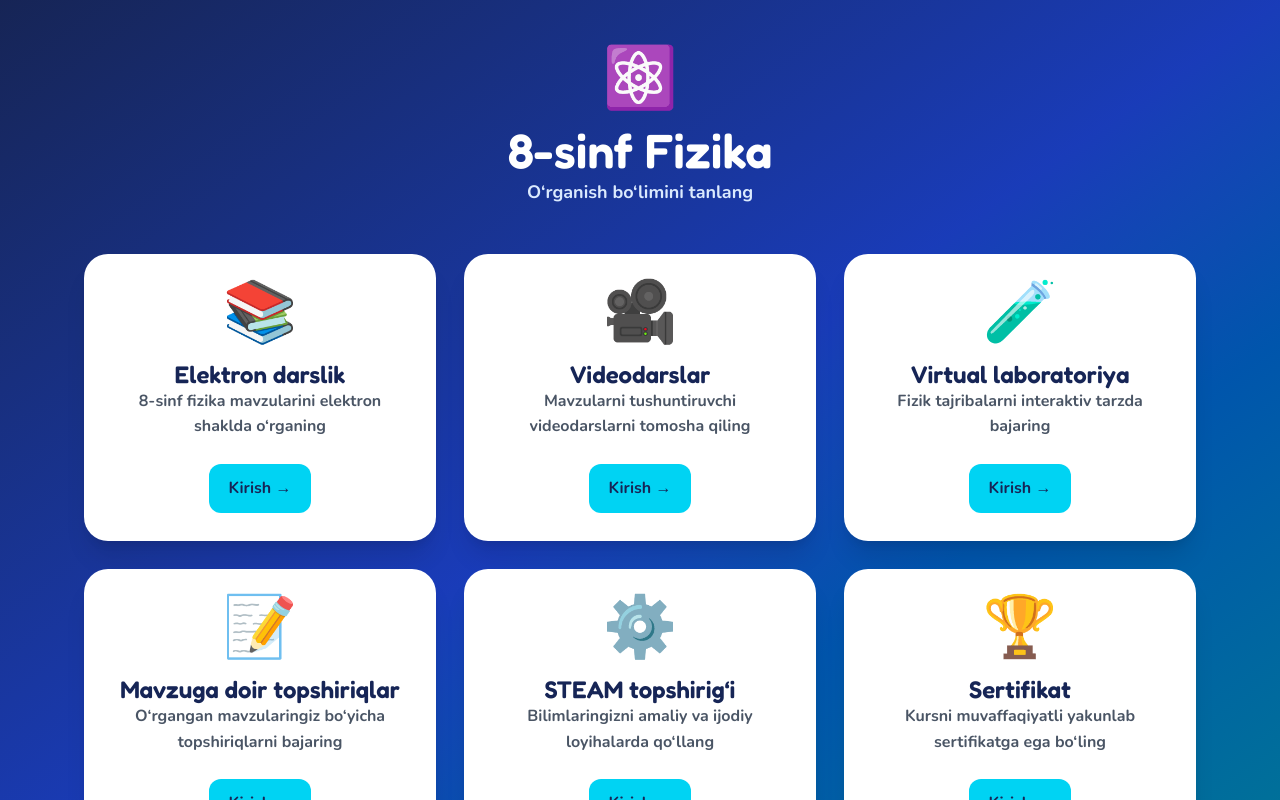
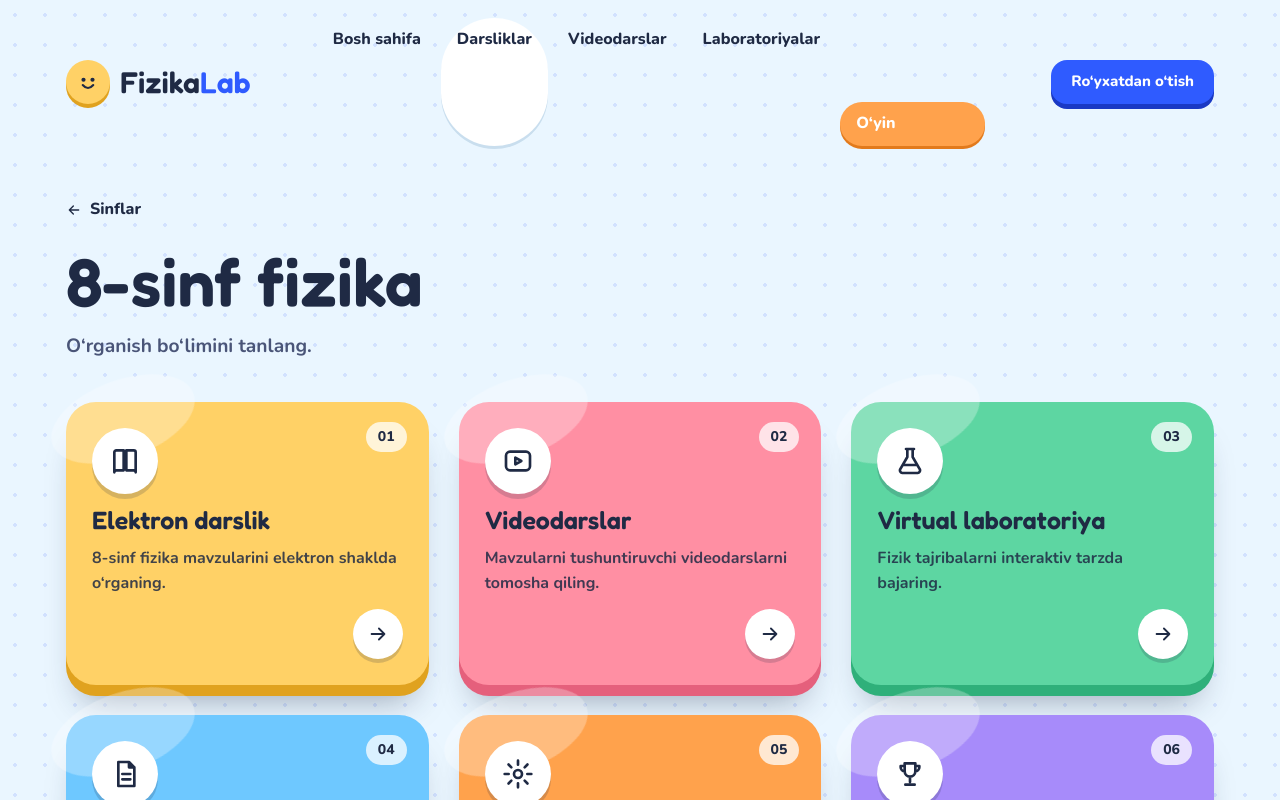
Before and after one commit to samiyevasitora2005-lgtm/fizikalab, a Next.js app: page /sinflar/8-sinf in a window 1280 px wide. Shown: the top 800 px of the page. Built offline with nearby package versions, Linux system fonts and the light colour scheme.

Commit message:
Update page.tsx

```diff
--- a/app/sinflar/8-sinf/page.tsx
+++ b/app/sinflar/8-sinf/page.tsx
@@ -1,91 +1,65 @@
-export default function SakkizSinf() {
-  const bolimlar = [
-    {
-      icon: "📚",
-      nom: "Elektron darslik",
-      izoh: "8-sinf fizika mavzularini elektron shaklda o‘rganing",
-    link: "/sinflar/8-sinf/elektron-darslik",
-    },
-    {
-      icon: "🎥",
-      nom: "Videodarslar",
-      izoh: "Mavzularni tushuntiruvchi videodarslarni tomosha qiling",
-      link: "/sinflar/8-sinf/videodarslar",
-    },
-    {
-      icon: "🧪",
-      nom: "Virtual laboratoriya",
-      izoh: "Fizik tajribalarni interaktiv tarzda bajaring",
-      link: "/sinflar/8-sinf/virtual-laboratoriya",
-    },
-    {
-      icon: "📝",
-      nom: "Mavzuga doir topshiriqlar",
-      izoh: "O‘rgangan mavzularingiz bo‘yicha topshiriqlarni bajaring",
-   link: "/sinflar/8-sinf/mavzuga-doir-topshiriqlar",
-},
-    {
-      icon: "⚙️",
-      nom: "STEAM topshirig‘i",
-      izoh: "Bilimlaringizni amaliy va ijodiy loyihalarda qo‘llang",
-      link: "/sinflar/8-sinf/steam",
-    },
-    {
-      icon: "🏆",
-      nom: "Sertifikat",
-      izoh: "Kursni muvaffaqiyatli yakunlab sertifikatga ega bo‘ling",
+import type { Metadata } from "next";
+import Link from "next/link";
+import type { CSSProperties } from "react";
+import Effects from "../../components/Effects";
+import { Footer, Icon, Navbar, type IconName } from "../../components/Site";
 
-link: "/sinflar/8-sinf/sertifikat",
+const SINF = 8;
 
-    },
-  ];
+export const metadata: Metadata = {
+  title: `${SINF}-sinf fizika`,
+  description: `${SINF}-sinf fizika bo‘limlari: elektron darslik, videodarslar, virtual laboratoriya va boshqalar.`,
+};
 
+const SECTIONS: { n: string; title: string; text: string; color: string; icon: IconName; link: string }[] = [
+  { n: "01", title: "Elektron darslik", text: `${SINF}-sinf fizika mavzularini elektron shaklda o‘rganing.`, color: "sun", icon: "book", link: `/sinflar/${SINF}-sinf/elektron-darslik` },
+  { n: "02", title: "Videodarslar", text: "Mavzularni tushuntiruvchi videodarslarni tomosha qiling.", color: "berry", icon: "play", link: `/sinflar/${SINF}-sinf/videodarslar` },
+  { n: "03", title: "Virtual laboratoriya", text: "Fizik tajribalarni interaktiv tarzda bajaring.", color: "mint", icon: "flask", link: `/sinflar/${SINF}-sinf/virtual-laboratoriya` },
+  { n: "04", title: "Mavzuga doir topshiriqlar", text: "O‘rgangan mavzularingiz bo‘yicha topshiriqlarni bajaring.", color: "sky2", icon: "doc", link: `/sinflar/${SINF}-sinf/mavzuga-doir-topshiriqlar` },
+  { n: "05", title: "STEAM topshirig‘i", text: "Bilimlaringizni amaliy va ijodiy loyihalarda qo‘llang.", color: "orange", icon: "gear", link: `/sinflar/${SINF}-sinf/steam` },
+  { n: "06", title: "Sertifikat", text: "Kursni muvaffaqiyatli yakunlab, sertifikatga ega bo‘ling.", color: "grape", icon: "cup", link: `/sinflar/${SINF}-sinf/sertifikat` },
+];
+
+export default function SinfPage() {
   return (
-    <main className="min-h-screen bg-gradient-to-br from-blue-950 via-blue-800 to-cyan-700 text-white">
-      <div className="max-w-6xl mx-auto px-5 py-12">
-
-        <div className="text-center mb-12">
-          <div className="text-6xl mb-4">⚛️</div>
-
-          <h1 className="text-4xl md:text-5xl font-bold">
-            8-sinf Fizika
-          </h1>
-
-          <p className="text-blue-100 text-lg mt-4">
-            O‘rganish bo‘limini tanlang
-          </p>
+    <>
+      <Effects />
+      <Navbar active="darslik" />
+      <main className="wrap">
+        <div className="page-hero">
+          <Link href="/sinflar" className="back">
+            <span style={{ display: "inline-flex", transform: "rotate(180deg)" }}>
+              <Icon name="arrow" />
+            </span>
+            Sinflar
+          </Link>
+          <h1>{SINF}-sinf fizika</h1>
+          <p>O‘rganish bo‘limini tanlang.</p>
         </div>
-
-        <div className="grid grid-cols-1 sm:grid-cols-2 lg:grid-cols-3 gap-7">
-
-          {bolimlar.map((bolim) => (
-            <div
-              key={bolim.nom}
-              className="bg-white text-blue-950 rounded-3xl p-7 text-center shadow-xl"
+        <div className="cards" style={{ marginTop: 30 }}>
+          {SECTIONS.map((s) => (
+            <Link
+              key={s.n}
+              href={s.link}
+              className="card"
+              data-tilt
+              data-rv
+              style={{ "--c": `var(--${s.color})`, "--e": `var(--${s.color}-e)` } as CSSProperties}
             >
-              <div className="text-6xl mb-5">
-                {bolim.icon}
-              </div>
-
-              <h2 className="text-xl md:text-2xl font-bold">
-                {bolim.nom}
-              </h2>
-
-              <p className="text-gray-600 mt-3 min-h-[55px]">
-                {bolim.izoh}
-              </p>
-
-              <a
-  href={bolim.link || "#"}
-  className="mt-5 inline-block bg-cyan-400 hover:bg-cyan-300 text-blue-950 font-bold px-5 py-3 rounded-xl"
->
-  Kirish →
-</a>
-            </div>
+              <span className="no">{s.n}</span>
+              <span className="chip">
+                <Icon name={s.icon} />
+              </span>
+              <h3>{s.title}</h3>
+              <p>{s.text}</p>
+              <span className="go">
+                <Icon name="arrow" />
+              </span>
+            </Link>
           ))}
-
         </div>
-      </div>
-    </main>
+      </main>
+      <Footer />
+    </>
   );
 }
```
